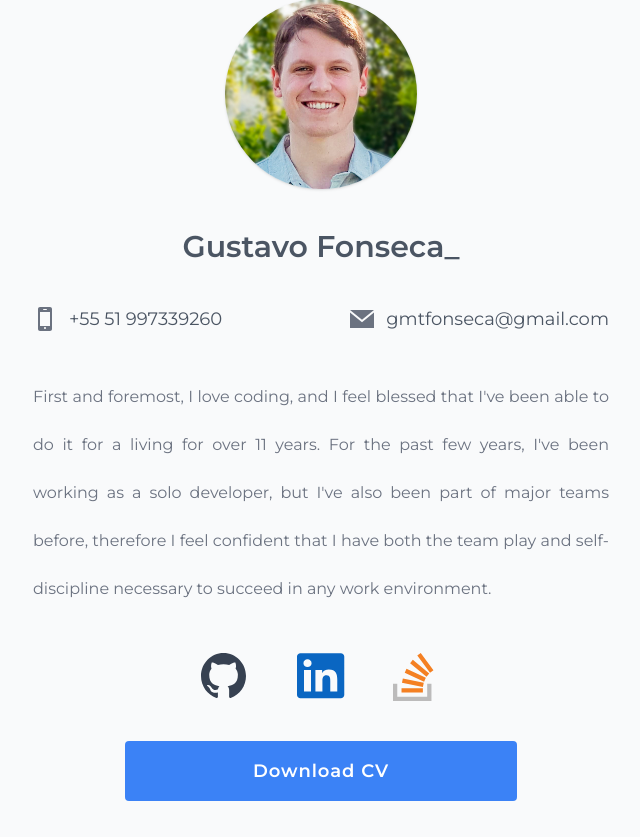
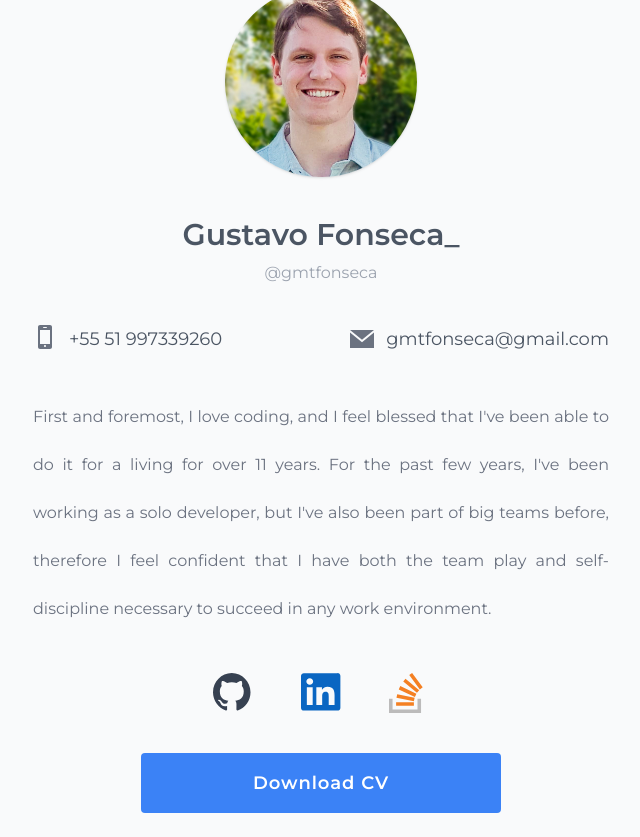
Before and after one commit to gmtfonseca/gmtfonseca.github.io, a website built with Vite: page index.html in a window 1280 px wide. Shown: the whole page, without its empty margins (319-959 px from the left). Built offline with nearby package versions, Linux system fonts and the light colour scheme.

Commit message:
finish first version

```diff
--- a/index.html
+++ b/index.html
@@ -10,7 +10,7 @@
       rel="stylesheet"
     />
     <meta name="viewport" content="width=device-width, initial-scale=1.0" />
-    <title>Vite App</title>
+    <title>Gustavo Fonseca</title>
   </head>
   <body class="bg-gray-50">
     <div class="flex items-center justify-center h-screen">
@@ -20,13 +20,17 @@
           alt="self-image"
           class="w-32 rounded-full shadow md:w-48"
         />
+
+        <div class="flex flex-col items-center gap-2">
           <h1 class="text-xl font-semibold text-gray-600 md:text-3xl">
             Gustavo Fonseca_
           </h1>
+          <h2 class="text-gray-400">@gmtfonseca</h2>
+        </div>
 
         <div class="flex flex-col max-w-xl gap-6 md:gap-10">
           <div class="flex justify-between">
-            <div class="flex items-center gap-2 md:gap-3">
+            <div class="flex items-start gap-2 md:gap-3">
               <svg
                 viewBox="0 0 24 24"
                 class="w-4 text-gray-500 fill-current md:w-6"
@@ -36,11 +40,15 @@
                 />
               </svg>
 
-              <span class="text-xs text-gray-600 md:text-lg"
+              <span class="text-xs text-gray-600 t md:text-lg"
                 >+55 51 997339260</span
               >
             </div>
-            <div class="flex items-center gap-2 md:gap-3">
+            <a
+              href="mailto:gmtfonseca@gmail.com"
+              target="_blank"
+              class="flex items-center gap-2 md:gap-3 hover:opacity-80"
+            >
               <svg
                 viewBox="0 0 24 24"
                 class="w-4 text-gray-500 fill-current md:w-6"
@@ -49,11 +57,10 @@
                   d="M12 12.713l-11.985-9.713h23.97l-11.985 9.713zm0 2.574l-12-9.725v15.438h24v-15.438l-12 9.725z"
                 />
               </svg>
-
-              <span class="text-xs text-gray-600 md:text-lg"
-                >gmtfonseca@gmail.com</span
-              >
-            </div>
+              <span class="text-xs text-gray-600 md:text-lg">
+                gmtfonseca@gmail.com
+              </span>
+            </a>
           </div>
 
           <p
@@ -62,14 +69,18 @@
             First and foremost, I love coding, and I feel blessed that I've been
             able to do it for a living for over 11 years. For the past few
             years, I've been working as a solo developer, but I've also been
-            part of major teams before, therefore I feel confident that I have
+            part of big teams before, therefore I feel confident that I have
             both the team play and self-discipline necessary to succeed in any
             work environment.
           </p>
         </div>
 
         <div class="flex items-center justify-center gap-8 md:gap-12">
-          <svg viewBox="0 0 16 16" class="w-8 md:w-12">
+          <a href="https://github.com/gmtfonseca" target="_blank">
+            <svg
+              viewBox="0 0 16 16"
+              class="w-8 text-gray-900 fill-current md:w-10 hover:cursor-pointer hover:text-gray-600 hover:opacity-80"
+            >
               <path
                 fill-rule="evenodd"
                 clip-rule="evenodd"
@@ -77,15 +88,31 @@
                 fill="#374151"
               />
             </svg>
+          </a>
 
-          <svg viewBox="0 0 16 16" class="w-8 md:w-12">
+          <a
+            href="https://www.linkedin.com/in/gustavo-fonseca-0300ba209"
+            target="_blank"
+          >
+            <svg
+              viewBox="0 0 16 16"
+              class="w-8 md:w-10 hover:cursor-pointer hover:opacity-80"
+            >
               <path
                 d="M13.4227 12.8307H11.0885V9.35006C11.0885 8.52008 11.0729 7.45162 9.87451 7.45162C8.65878 7.45162 8.47276 8.35595 8.47276 9.28964V12.8305H6.13867V5.67289H8.37941V6.65105H8.41079C8.63504 6.28596 8.95908 5.98561 9.34842 5.782C9.73775 5.57839 10.1778 5.47914 10.6217 5.49482C12.9875 5.49482 13.4236 6.97654 13.4236 8.90416L13.4227 12.8307V12.8307ZM3.50489 4.69455C2.75679 4.69467 2.15022 4.11729 2.1501 3.40496C2.14997 2.69264 2.7563 2.11508 3.5044 2.11496C4.2525 2.11479 4.85907 2.69217 4.85919 3.40449C4.85926 3.74656 4.71661 4.07465 4.46263 4.31658C4.20865 4.55851 3.86414 4.69447 3.50489 4.69455V4.69455ZM4.672 12.8308H2.33538V5.67289H4.67194V12.8307L4.672 12.8308ZM14.5863 0.0508811H1.16249C0.528047 0.0440843 0.00775364 0.52801 0 1.13211V13.9672C0.00750749 14.5716 0.52774 15.056 1.16243 15.0497H14.5863C15.2224 15.0572 15.7446 14.5728 15.7534 13.9672V1.13111C15.7444 0.525842 15.2221 0.0419749 14.5863 0.049885"
                 fill="#0A66C2"
               />
             </svg>
+          </a>
 
-          <svg viewBox="0 0 16 16" class="w-8 md:w-12">
+          <a
+            href="https://stackoverflow.com/users/3245229/gustavo-fonseca?tab=profile"
+            target="_blank"
+          >
+            <svg
+              viewBox="0 0 16 16"
+              class="w-8 md:w-10 hover:cursor-pointer hover:opacity-80"
+            >
               <path
                 d="M11.3991 14.5774V10.291H12.8193V16H-7.62939e-06V10.291H1.42028V14.5774H11.3991Z"
                 fill="#BCBBBB"
@@ -95,21 +122,17 @@
                 fill="#F48023"
               />
             </svg>
+          </a>
         </div>
 
-        <div
-          class="flex items-center justify-center px-16 py-2 text-sm font-semibold tracking-wider text-white bg-blue-500 rounded md:text-lg md:px-32 md:py-4"
+        <a
+          href="./public/cv.pdf"
+          target="_blank"
+          class="flex items-center justify-center px-16 py-2 text-sm font-semibold tracking-wider text-white bg-blue-500 rounded md:text-lg md:px-28 md:py-4 hover:bg-blue-600 hover:cursor-pointer"
         >
           Download CV
+        </a>
       </div>
-      </div>
-
-      <!--  <div
-        class="py-4 mt-4 text-xs font-semibold tracking-wide text-center text-gray-500 bg-gray-100"
-      >
-        Made with <a href="">TailwindCSS</a> and hosted on
-        <a href="">Github Pages</a>
-      </div> -->
     </div>
     <script type="module" src="/main.js"></script>
   </body>
```
Also changed, not shown: 1 other file. Lines whose indentation alone changed are shown as unchanged.
